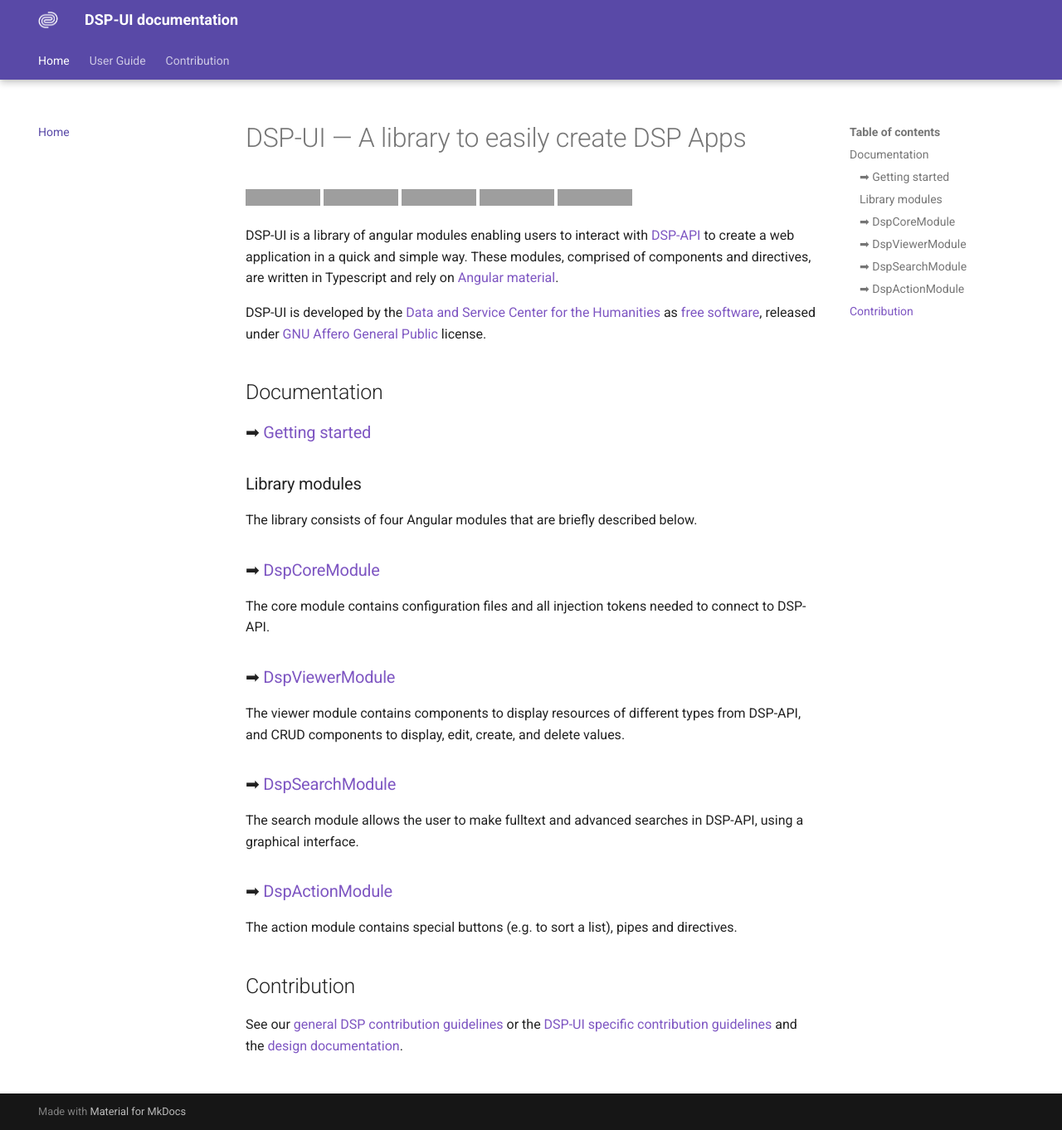
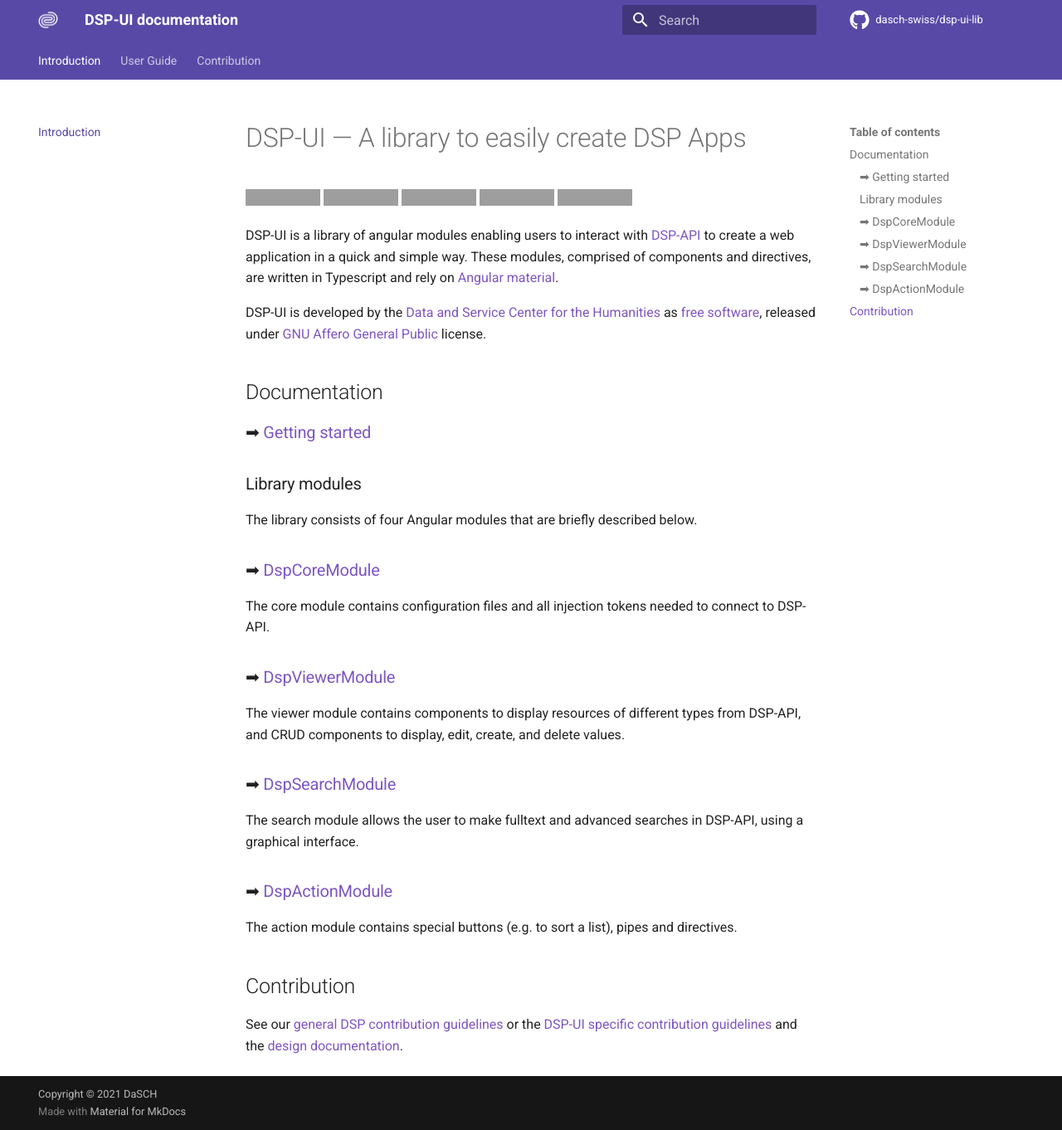
Before and after one commit to dasch-swiss/dsp-ui-lib, an MkDocs documentation site: the page built from docs/index.md, in a window 1280 px wide and 1362 px high. Shown: the whole window at 83% size. Built offline with MkDocs 1.6.1 and Material for MkDocs 9.7.7, drawn with Linux system fonts in a browser that asks for light colours; comment, search, counter and statistics services are not loaded; grey boxes are pictures that could not be loaded.

Commit message:
docs(config): update mkdocs conf

```diff
--- a/mkdocs.yml
+++ b/mkdocs.yml
@@ -1,22 +1,27 @@
 site_name: DSP-UI documentation
 
+repo_url: https://github.com/dasch-swiss/dsp-ui-lib
+repo_name: dasch-swiss/dsp-ui-lib
+edit_uri: blob/main/docs/
+copyright: Copyright &copy; 2021 DaSCH
+
 nav:
-  - Home: index.md
+  - Introduction: index.md
   - User Guide:
-      - Getting Started: how-to-use/index.md
+      - Getting Started: how-to-use/getting-started.md
       - Core module:
-        - Index: how-to-use/core/index.md
+        - Introduction Core: how-to-use/core/index.md
       - Viewer module:
-        - Index: how-to-use/viewer/index.md
+        - Introduction Viewer: how-to-use/viewer/index.md
         - Search-results: how-to-use/viewer/search-results.md
       - Search module:
-        - Index: how-to-use/search/index.md
+        - Introduction Search: how-to-use/search/index.md
         - Search-panel: how-to-use/search/search-panel.md
         - Fulltext search: how-to-use/search/fulltext-search.md
         - Extended search: how-to-use/search/extended-search.md
         - Expert search: how-to-use/search/expert-search.md
       - Action module:
-        - Index: how-to-use/action/index.md
+        - Introduction Action: how-to-use/action/index.md
         - AdminImage: how-to-use/action/admin-image.md
         - ExistingName: how-to-use/action/existing-name.md
         - Key: how-to-use/action/key.md
@@ -28,21 +33,26 @@
   - Contribution:
     - How to contribute: how-to-contribute/index.md
     - Design Documentation: how-to-contribute/design-documentation.md
+    - Docs Documentation: how-to-contribute/docs-documentation.md
     - Release Notes: how-to-contribute/release-notes.md
 
 plugins:
     - include-markdown
+    - search
+    - git-revision-date
 
 theme:
   name: material
   logo: 'assets/icons/dasch-icon-white.svg'
   favicon: 'assets/icons/dasch-favicon.ico'
+  icon:
+    repo: fontawesome/brands/github
   palette:
     primary: 'deep purple'
     accent: 'deep purple'
   features:
     - navigation.tabs
-    - navigation.tabs.sticky
+    - navigation.sections
 
 extra_css:
   - 'assets/style/theme.css'
```
